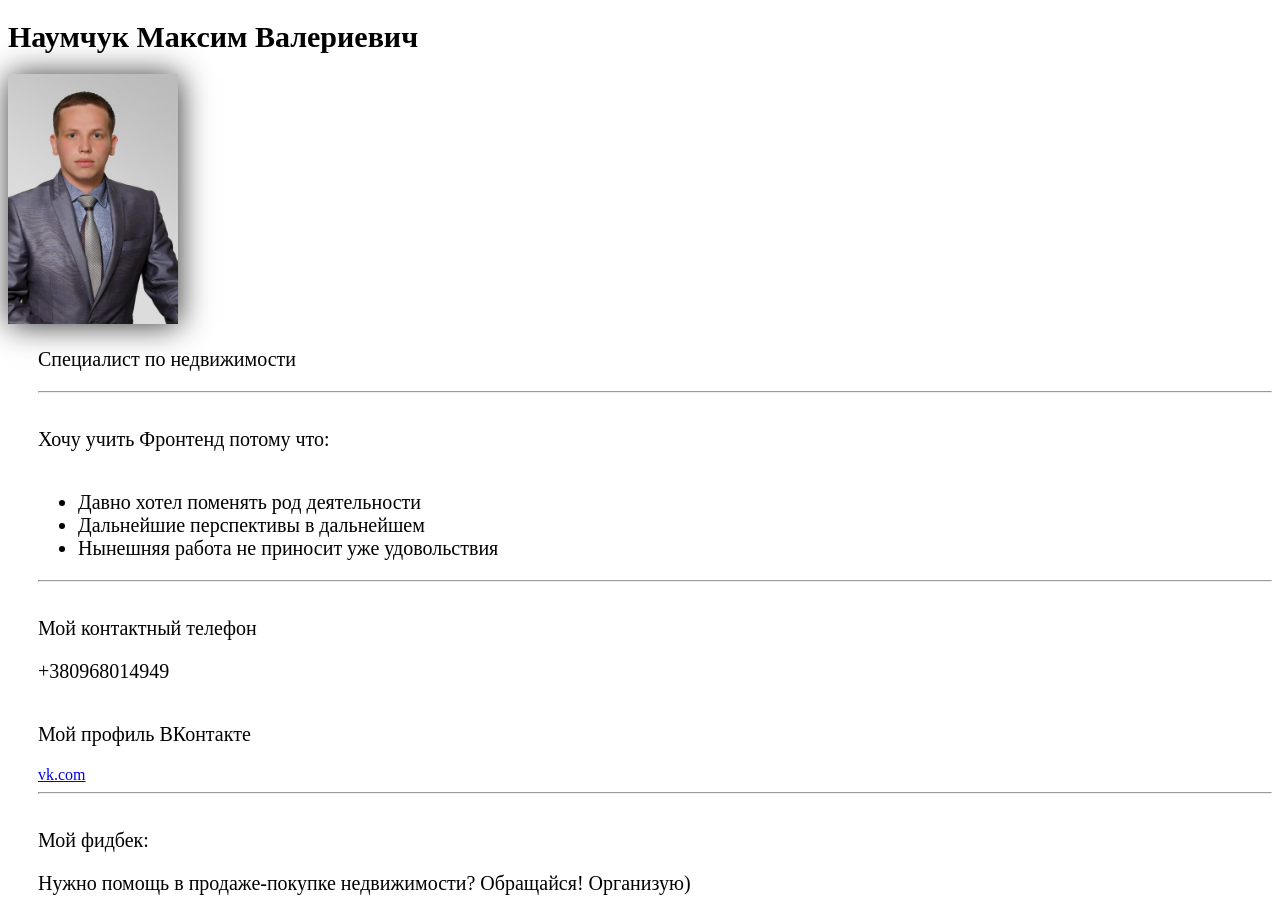
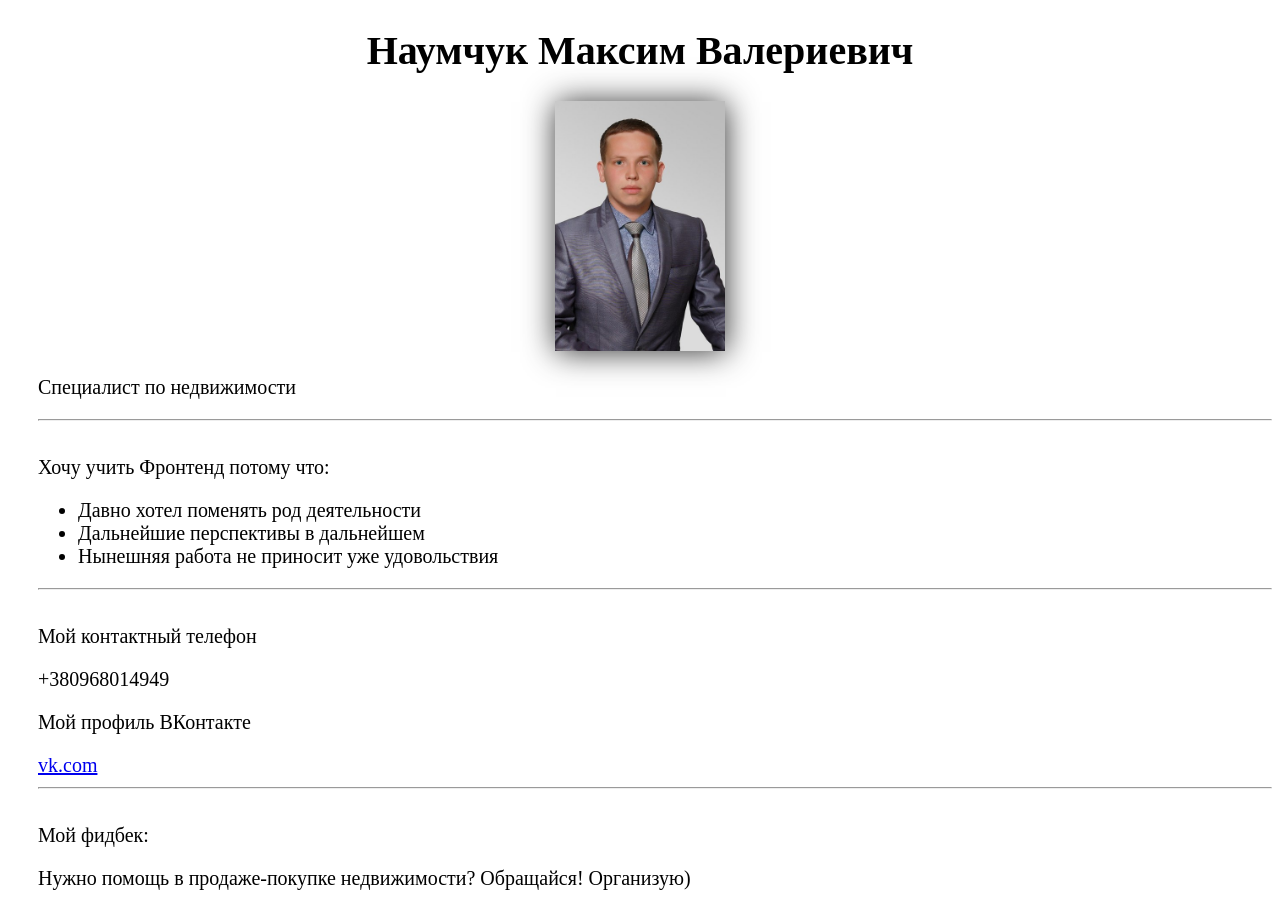
Before and after one commit to NauMax/_HomeWork_, a plain HTML site: page index.html in a window 1280 px wide. Drawn offline with Linux system fonts and the light colour scheme; files that its build step writes are made by us from their sources; files whose address does not match are found by name.

Commit message:
Update style.css

```diff
--- a/style.css
+++ b/style.css
@@ -1,7 +1,6 @@
-h1{
-	font-size:30px;
-	text-align:30px;
-	margin-top:20px
+.header{
+	font-size: 20px;
+	text-align: center;
 }
 img{
 
@@ -9,10 +8,10 @@ img{
 -moz-box-shadow:    1px 1px 30px 0px rgba(50, 50, 50, 1);
 box-shadow:         1px 1px 30px 0px rgba(50, 50, 50, 1);
 }
-p{
+.content{
+	font-size:20px;
 	margin-left:30px;
-	text-align:20px;
-	font-size:20px;
+}
 }
 .text{
 	margin-top:40px
@@ -20,15 +19,8 @@ p{
 .text1{
 	margin-top:35px;
 }
-ul{
-	margin-top:40px;
-	margin-left:30px;
-	text-align:20px;
+
+.futer{
 	font-size:20px;
-}
-a{
 	margin-left:30px;
 }
-hr{
-	margin-left:30px;
-}
```
